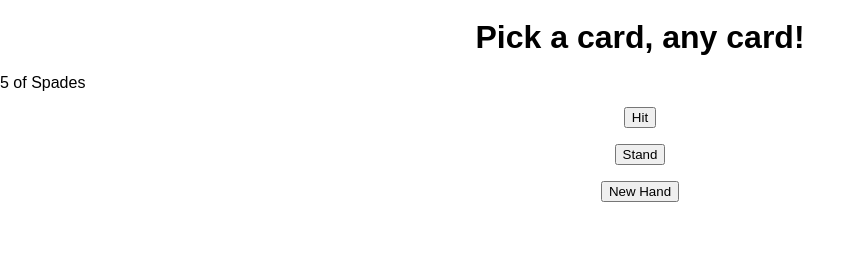
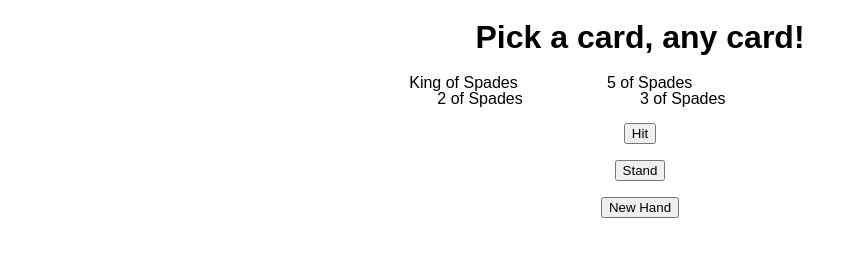
Before and after one commit to AllanHall/blackjack, a website: page public/index.html in a window 1280 px wide. Shown: the whole page, without its empty margins (0-864 px from the left). Drawn offline with Linux system fonts and the light colour scheme.

Commit message:
made the hit and stand buttons function

```diff
--- a/public/index.html
+++ b/public/index.html
@@ -9,10 +9,18 @@
   </head>
   <body>
     <h1>Pick a card, any card!</h1>
-    <div class="player-display-1"></div>
-    <div class="player-display-1"></div>
-    <div class="player-display-1"></div>
-    <div class="player-display-1"></div>
+    <section class="players-cards">
+      <div class="player-display-1"></div>
+      <div class="player-display-2"></div>
+      <div class="hit-card-1"></div>
+      <div class="hit-card-2"></div>
+    </section>
+    <section class="winner-display"></section>
+    <section class="dealers-cards">
+      <div class="dealer-display-1"></div>
+      <div class="dealer-display-2"></div>
+      <div class="dealer-display-3"></div>
+    </section>
     <button class="hit-button">Hit</button>
     <button class="stand-button">Stand</button>
     <button class="reset-button">New Hand</button>
--- a/public/main.js
+++ b/public/main.js
@@ -22,10 +22,10 @@ const dealerHand = []
 const main = () => {
   makeDeck()
   shuffle()
-  dealCardToPlayer()
-  dealCardToPlayer()
-  dealCardToDealer()
-  dealCardToDealer()
+  dealCardToPlayer1()
+  dealCardToPlayer2()
+  dealCardToDealer1()
+  dealCardToDealer2()
 }
 
 const makeDeck = () => {
@@ -48,14 +48,41 @@ const shuffle = () => {
   }
 }
 
-const dealCardToPlayer = () => {
+const dealCardToPlayer1 = () => {
   const dealtCard = deck.shift()
   document.querySelector('.player-display-1').textContent = dealtCard
 }
-const dealCardToDealer = () => {
+const dealCardToPlayer2 = () => {
+  const dealtCard = deck.shift()
+  document.querySelector('.player-display-2').textContent = dealtCard
+}
+const dealCardToDealer1 = () => {
   const dealtCard = deck.shift()
   document.querySelector('.dealer-display-1').textContent = dealtCard
+}
+const dealCardToDealer2 = () => {
+  const dealtCard = deck.shift()
+  document.querySelector('.dealer-display-2').textContent = dealtCard
+}
+const hit = () => {
+  const dealtCard = deck.shift()
+  document.querySelector('.hit-card-1').textContent = dealtCard
+}
+
+const stand = () => {
+  const dealtCard = deck.shift()
+  document.querySelector('.dealer-display-3').textContent = dealtCard
+}
+
+const newHand = () => {
+  main()
+  document.querySelector('.winner-display').textContent = ' '
+  document.querySelector('.dealer-display-3').textContent = ' '
+  document.querySelector('.hit-card-1').textContent = ' '
 }
 
 document.addEventListener('DOMContentLoaded', main)
 document.querySelector('.hit-button').addEventListener('click', makeDeck)
+document.querySelector('.reset-button').addEventListener('click', newHand)
+document.querySelector('.hit-button').addEventListener('click', hit)
+document.querySelector('.stand-button').addEventListener('click', stand)
--- a/public/screen.css
+++ b/public/screen.css
@@ -22,7 +22,21 @@ h1 {
   min-height: 20rem;
 }
 
-.card-display {
+.players-cards,
+.dealers-cards {
+  display: flex;
+  justify-content: center;
+  justify-content: space-evenly;
+  margin-left: 25%;
+  margin-right: 25%;
+}
+.player-display-1,
+.player-display-2,
+.dealer-display-1,
+.dealer-display-2,
+.dealer-display-3,
+.hit-card-1,
+.hit-card-2 {
   text-align: center;
 }
 
```
